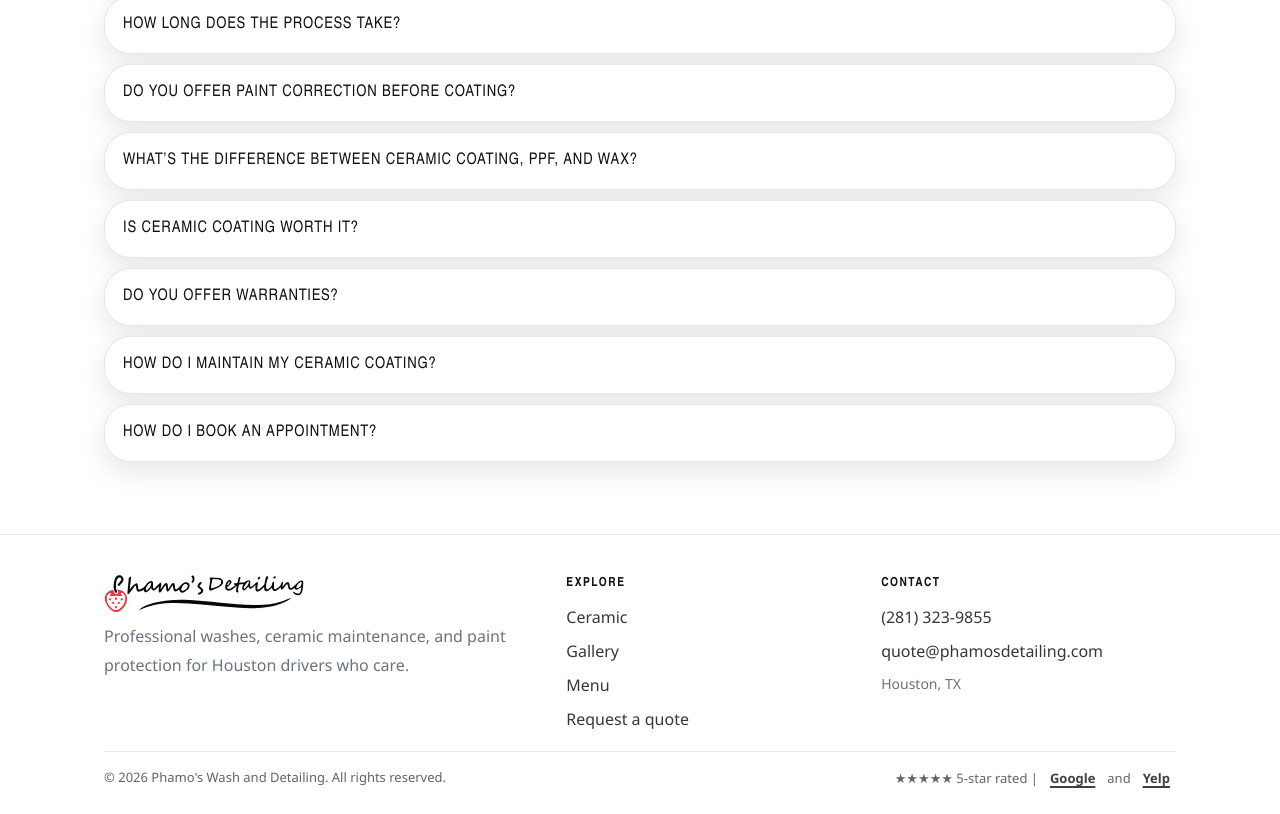
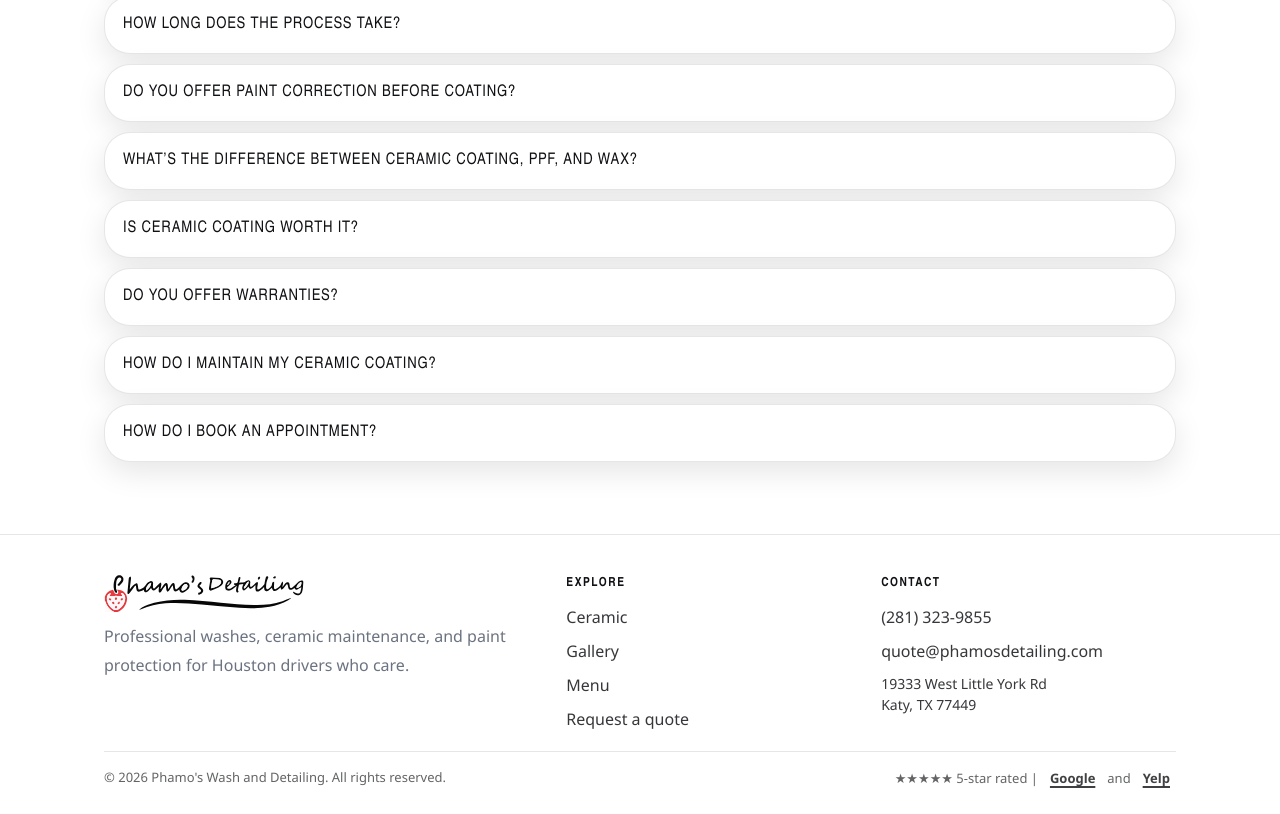
Before and after one commit to ddnation/phamos-website, a Next.js app: page / in a window 1280 px wide. Shown: the part 6630-7444 px from the top of the page. Built offline with nearby package versions, Linux system fonts and the light colour scheme.

Commit message:
changed thumbnail and address

```diff
--- a/app/globals.css
+++ b/app/globals.css
@@ -1652,7 +1652,11 @@ textarea {
 }
 
 .footer-location {
-  color: var(--muted);
+  margin: 0;
+  font-family: inherit;
+  font-style: normal;
+  line-height: inherit;
+  color: inherit;
   font-size: 14px;
 }
 
--- a/app/layout.tsx
+++ b/app/layout.tsx
@@ -19,7 +19,7 @@ export const metadata: Metadata = {
     siteName: "Phamo's Wash and Detailing",
     images: [
       {
-        url: "https://phamosdetailing.com/phamos-logo-with-car.jpg",
+        url: "https://phamosdetailing.com/phamos-detailing-logo-thumbnail.jpg",
         width: 750,
         height: 723,
         alt: "Phamo's Wash and Detailing logo with car",
@@ -33,7 +33,7 @@ export const metadata: Metadata = {
     title: "Phamo's Wash and Detailing | Houston, TX",
     description:
       "Professional drop-off detailing in Houston. Ceramic-safe washes, paint protection, and same-day quote replies.",
-    images: ["https://phamosdetailing.com/phamos-logo-with-car.jpg"],
+    images: ["https://phamosdetailing.com/phamos-detailing-logo-thumbnail.jpg"],
   },
 };
 
--- a/components/home/sections/Footer.tsx
+++ b/components/home/sections/Footer.tsx
@@ -37,7 +37,11 @@ export function Footer() {
             <div className="footer-links">
               <a href="tel:+2813239855">(281) 323-9855</a>
               <a href="mailto:quote@phamosdetailing.com">quote@phamosdetailing.com</a>
-              <span className="footer-location">Houston, TX</span>
+              <address className="footer-location">
+                19333 West Little York Rd
+                <br />
+                Katy, TX 77449
+              </address>
             </div>
           </div>
         </div>
```
Also changed, not shown: public/phamos-detailing-logo-thumbnail.jpg (added).
